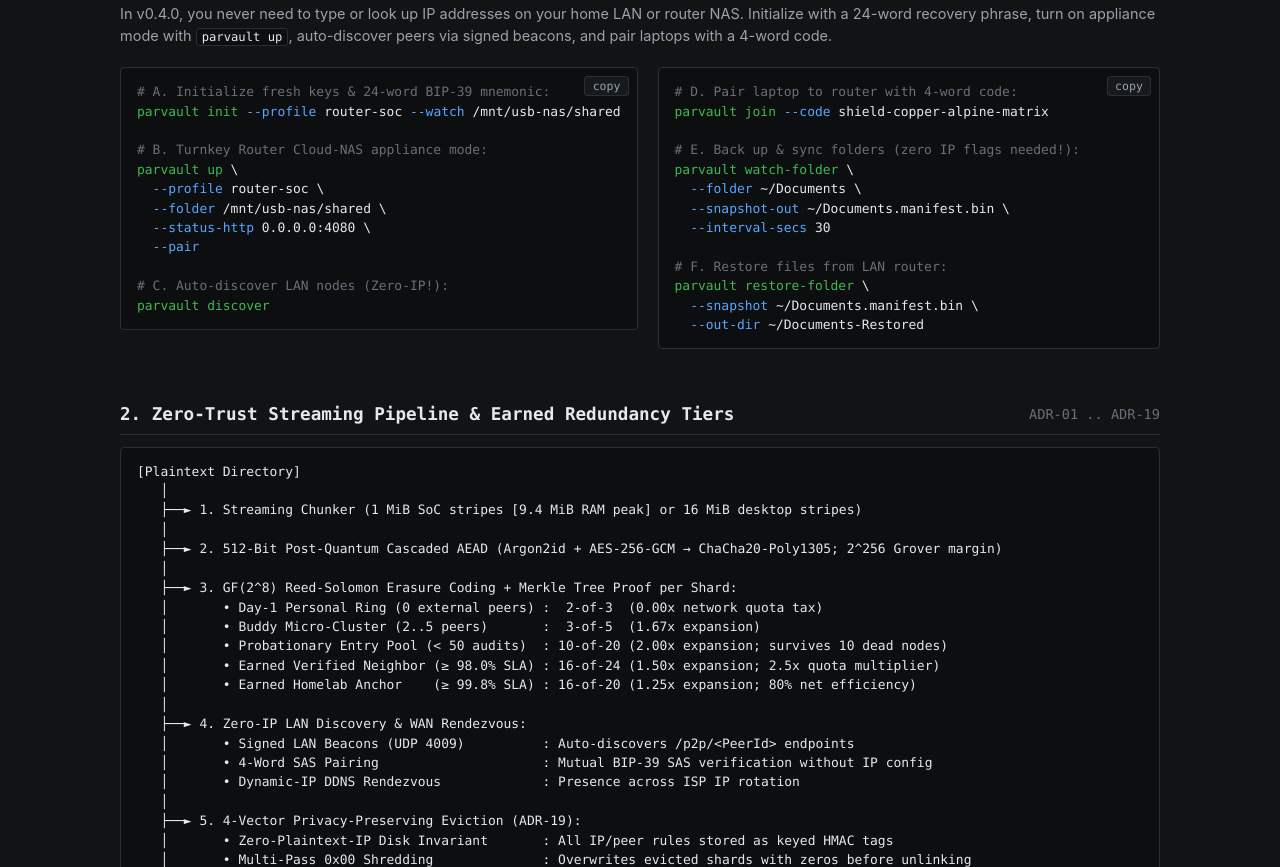
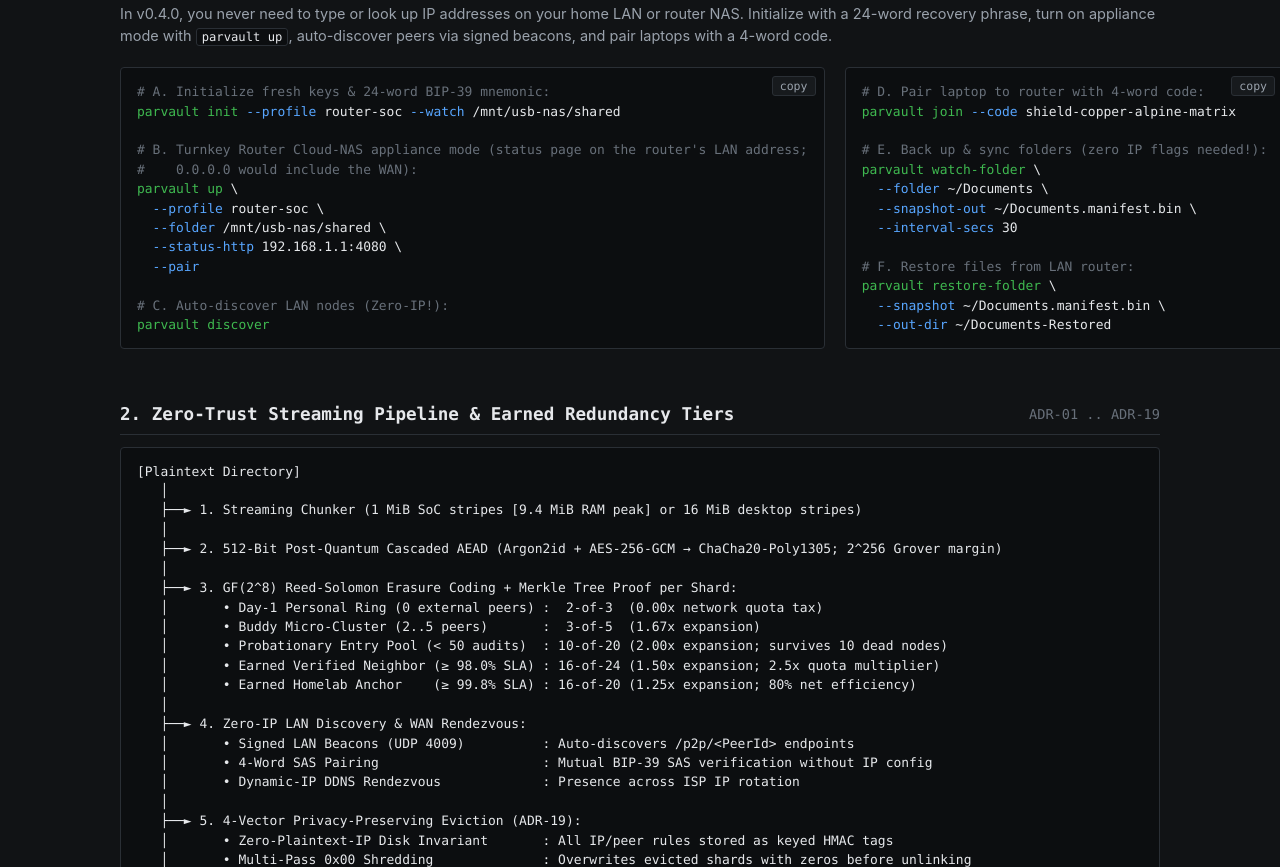
Before and after one commit to Zbot21/parvault, a plain HTML site: page website/index.html in a window 1280 px wide. Shown: the part 3994-4861 px from the top of the page. Drawn offline with Linux system fonts and the light colour scheme.

Commit message:
docs(site): router-soc example binds the status page to the LAN address
0.0.0.0 on a router includes the WAN (B-54).

Co-Authored-By: Claude Opus 5.5 <noreply@anthropic.com>

```diff
--- a/website/index.html
+++ b/website/index.html
@@ -401,11 +401,12 @@
         <pre class="term"><button class="copy-btn" onclick="copyCode(this)">copy</button><span class="c"># A. Initialize fresh keys &amp; 24-word BIP-39 mnemonic:</span>
 <span class="cmd">parvault init</span> <span class="flag">--profile</span> router-soc <span class="flag">--watch</span> /mnt/usb-nas/shared
 
-<span class="c"># B. Turnkey Router Cloud-NAS appliance mode:</span>
+<span class="c"># B. Turnkey Router Cloud-NAS appliance mode (status page on the router's LAN address;</span>
+<span class="c">#    0.0.0.0 would include the WAN):</span>
 <span class="cmd">parvault up</span> \
   <span class="flag">--profile</span> router-soc \
   <span class="flag">--folder</span> /mnt/usb-nas/shared \
-  <span class="flag">--status-http</span> 0.0.0.0:4080 \
+  <span class="flag">--status-http</span> 192.168.1.1:4080 \
   <span class="flag">--pair</span>
 
 <span class="c"># C. Auto-discover LAN nodes (Zero-IP!):</span>
```
